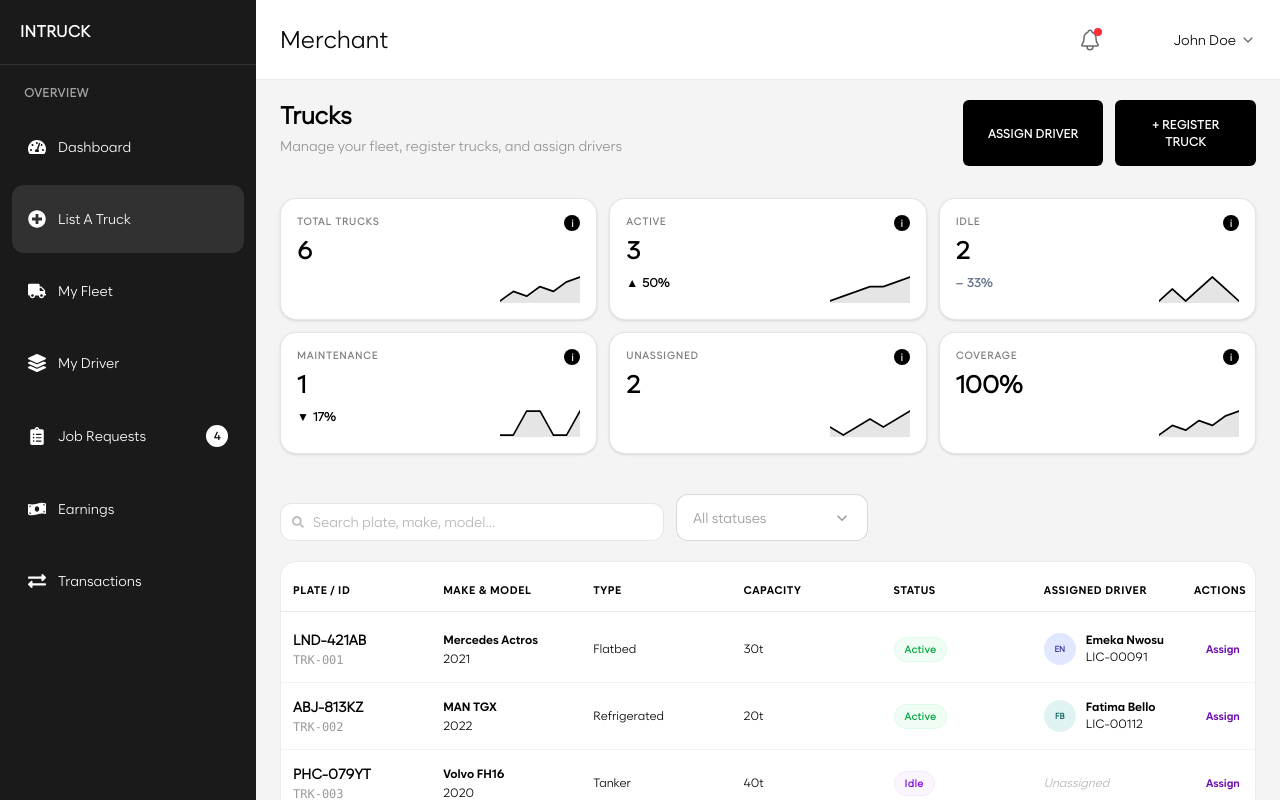
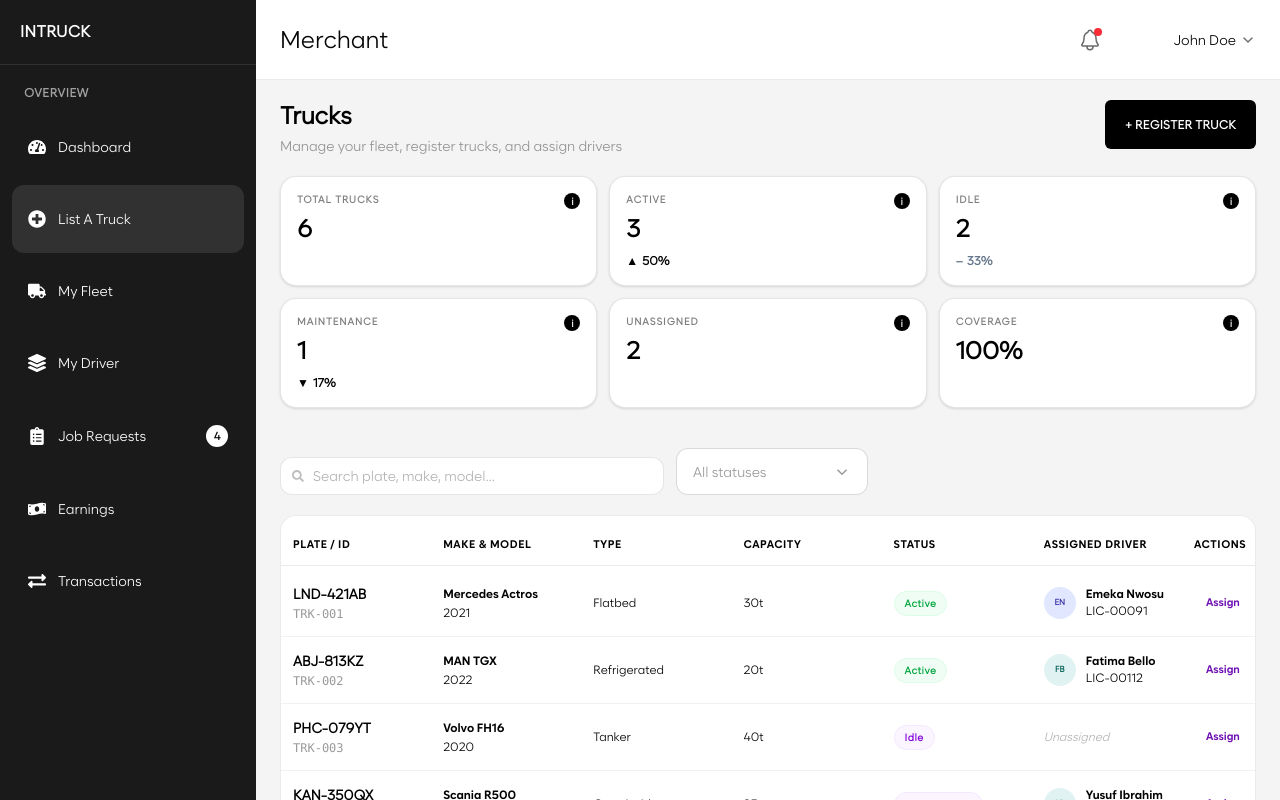
Before and after one commit to Quwambinuyo/InTruck, a React (Vite) app: page /merchant/list-truck in a window 1280 px wide. Shown: the top 800 px of the page. Built offline with nearby package versions, Linux system fonts and the light colour scheme.

Commit message:
fixed the glitchy part on the list truck and merchant dashboard

```diff
--- a/src/merchants/components/dashboard/MerchantDashboard.tsx
+++ b/src/merchants/components/dashboard/MerchantDashboard.tsx
@@ -23,7 +23,7 @@ import SuccessScoreChart from "./charts/SuccessChart";
 
 const MerchantDashboard = () => {
   return (
-    <div className="space-y-6">
+    <div className="space-y-6 px-4 sm:px-0 max-w-full overflow-x-hidden">
       <div>
         <h2 className="text-xl font-black text-black zabalBoldFont">
           Dashboard
@@ -33,14 +33,13 @@ const MerchantDashboard = () => {
         </p>
       </div>
 
-      <div className="flex flex-col lg:grid lg:grid-cols-4 gap-3">
+      <div className="grid grid-cols-1 sm:grid-cols-2 lg:grid-cols-4 gap-3">
         <StatCard
           label="Active Trucks"
           value="12"
           delta="2 this week"
           trend="up"
           icon={<FaTruck size={14} />}
-          sparkline={[8, 9, 10, 9, 11, 12, 12]}
           footer="3 on delivery"
         />
         <StatCard
@@ -49,7 +48,6 @@ const MerchantDashboard = () => {
           delta="5 today"
           trend="up"
           icon={<FaClipboardList size={14} />}
-          sparkline={[3, 5, 4, 6, 7, 5, 8]}
           footer="4 pending review"
         />
         <StatCard
@@ -58,7 +56,6 @@ const MerchantDashboard = () => {
           delta="12% vs last month"
           trend="up"
           icon={<FaMoneyBillWave size={14} />}
-          sparkline={[2800000, 3100000, 2600000, 3800000, 4200000, 3500000]}
           footer="This month"
           tooltip="Net earnings after platform fees and deductions"
         />
@@ -68,7 +65,6 @@ const MerchantDashboard = () => {
           delta="0.1 this week"
           trend="down"
           icon={<FaStar size={14} />}
-          sparkline={[4.9, 4.8, 5.0, 4.7, 4.9, 4.8]}
           footer="From 142 trips"
         />
       </div>
@@ -96,7 +92,7 @@ const MerchantDashboard = () => {
               return (
                 <div
                   key={job.id}
-                  className="flex items-start gap-3 p-3 rounded-xl border border-black/8 hover:border-black/20 hover:bg-black/[0.01] transition cursor-pointer"
+                  className="flex flex-col sm:flex-row sm:items-start justify-between gap-3 p-3 rounded-xl border border-black/8 hover:border-black/20 hover:bg-black/[0.01] transition cursor-pointer"
                 >
                   <div className="flex-1 min-w-0">
                     <div className="flex items-center gap-2 mb-1">
@@ -115,13 +111,13 @@ const MerchantDashboard = () => {
                       {job.cargo}
                     </p>
 
-                    <div className="flex items-center gap-1.5 mt-1">
-                      <FaMapMarkerAlt className="text-black/30 text-[10px]" />
-                      <span className="text-xs text-black/50 truncate zabalRegFont">
+                    <div className="flex items-center gap-1.5 mt-1 flex-wrap">
+                      <FaMapMarkerAlt className="text-black/30 text-[10px] flex-shrink-0" />
+                      <span className="text-xs text-black/50 max-w-[120px] truncate zabalRegFont">
                         {job.pickup}
                       </span>
-                      <FaChevronRight className="text-black/20 text-[9px]" />
-                      <span className="text-xs text-black/50 truncate zabalRegFont">
+                      <FaChevronRight className="text-black/20 text-[9px] flex-shrink-0" />
+                      <span className="text-xs text-black/50 max-w-[120px] truncate zabalRegFont">
                         {job.dropoff}
                       </span>
                     </div>
@@ -136,17 +132,17 @@ const MerchantDashboard = () => {
                     </div>
                   </div>
 
-                  <div className="flex flex-col items-end gap-2">
+                  <div className="flex sm:flex-col items-start sm:items-end justify-between sm:justify-start gap-2 border-t sm:border-t-0 pt-2 sm:pt-0 border-black/5">
                     <span className="text-[10px] text-black/30 zabalRegFont">
                       {job.time}
                     </span>
 
                     {job.status === "pending" && (
                       <div className="flex gap-1.5">
-                        <button className="text-[11px] font-bold px-2.5 py-1 rounded-lg bg-black text-white">
+                        <button className="text-[11px] font-bold px-2.5 py-1 rounded-lg bg-black text-white whitespace-nowrap">
                           Accept
                         </button>
-                        <button className="text-[11px] font-bold px-2.5 py-1 rounded-lg border border-black/15">
+                        <button className="text-[11px] font-bold px-2.5 py-1 rounded-lg border border-black/15 whitespace-nowrap">
                           Decline
                         </button>
                       </div>
@@ -206,7 +202,7 @@ const MerchantDashboard = () => {
                 </div>
 
                 <div className="space-y-1">
-                  <p className="text-xs text-black/50 zabalRegFont">
+                  <p className="text-xs text-black/50 zabalRegFont truncate">
                     Driver:{" "}
                     <span className="text-black font-semibold zabalSemiboldFont">
                       {truck.driver}
@@ -214,9 +210,9 @@ const MerchantDashboard = () => {
                   </p>
 
                   {truck.route && (
-                    <p className="text-[11px] text-black/40 zabalRegFont flex items-center gap-1">
-                      <FaMapMarkerAlt size={9} />
-                      {truck.route}
+                    <p className="text-[11px] text-black/40 zabalRegFont flex items-center gap-1 truncate">
+                      <FaMapMarkerAlt size={9} className="flex-shrink-0" />
+                      <span className="truncate">{truck.route}</span>
                     </p>
                   )}
                 </div>
--- /dev/null
+++ b/src/merchants/components/fleet/MyFleet.tsx
@@ -0,0 +1,5 @@
+const MyFleet = () => {
+  return <div>MyFleet</div>;
+};
+
+export default MyFleet;
--- a/src/merchants/components/index.ts
+++ b/src/merchants/components/index.ts
@@ -1,2 +1,3 @@
 export { default as MerchantDashboard } from "./dashboard/MerchantDashboard";
 export { default as ListTruck } from "./listTruck/ListTruck";
+export { default as MyFleet } from "./fleet/MyFleet";
--- a/src/merchants/components/listTruck/ListTruck.tsx
+++ b/src/merchants/components/listTruck/ListTruck.tsx
@@ -107,15 +107,9 @@ const ListTruck = () => {
     [trucks],
   );
 
-  const sparkTotal = [10, 12, 11, 13, 12, 14, 15];
-  const sparkActive = [5, 6, 7, 8, 8, 9, 10];
-  const sparkIdle = [3, 4, 3, 4, 5, 4, 3];
-  const sparkMaintenance = [2, 2, 3, 3, 2, 2, 3];
-  const sparkUnassigned = [4, 3, 4, 5, 4, 5, 6];
-
   return (
-    <div className="max-w-[1300px] mx-auto">
-      <div className="flex items-start justify-between flex-wrap gap-4 mb-8">
+    <div className="max-w-[1300px] mx-auto px-4 sm:px-0">
+      <div className="flex items-start justify-between flex-wrap gap-4 mb-5">
         <div>
           <h1 className="text-2xl font-bold text-black">Trucks</h1>
           <p className="text-sm text-black/40 mt-1">
@@ -124,11 +118,8 @@ const ListTruck = () => {
         </div>
 
         <div className="flex gap-3">
-          <Button className=" text-[12px] px-5   rounded-md bg-black">
-            Assign driver
-          </Button>
           <Button
-            className="rounded-md text-[12px] px-5  bg-black"
+            className="rounded-md text-[12px] px-5 bg-black"
             variant="merchant"
           >
             + Register truck
@@ -139,56 +130,61 @@ const ListTruck = () => {
       <div className="grid grid-cols-1 sm:grid-cols-2 lg:grid-cols-3 gap-3 mb-8">
         <StatCard
           label="Total trucks"
-          value={stats.total}
+          value={String(stats.total)}
           tooltip="All registered fleet units"
-          sparkline={sparkTotal}
         />
 
         <StatCard
           label="Active"
-          value={stats.active}
+          value={String(stats.active)}
           tooltip="Currently on delivery or in motion"
           trend="up"
-          delta={`${Math.round((stats.active / stats.total) * 100)}%`}
-          sparkline={sparkActive}
+          delta={
+            stats.total
+              ? `${Math.round((stats.active / stats.total) * 100)}%`
+              : "0%"
+          }
         />
 
         <StatCard
           label="Idle"
-          value={stats.idle}
+          value={String(stats.idle)}
           tooltip="Available but not assigned"
           trend="flat"
-          delta={`${Math.round((stats.idle / stats.total) * 100)}%`}
-          sparkline={sparkIdle}
+          delta={
+            stats.total
+              ? `${Math.round((stats.idle / stats.total) * 100)}%`
+              : "0%"
+          }
         />
 
         <StatCard
           label="Maintenance"
-          value={stats.maintenance}
+          value={String(stats.maintenance)}
           tooltip="Under service or repair"
           trend="down"
-          delta={`${Math.round((stats.maintenance / stats.total) * 100)}%`}
-          sparkline={sparkMaintenance}
+          delta={
+            stats.total
+              ? `${Math.round((stats.maintenance / stats.total) * 100)}%`
+              : "0%"
+          }
         />
 
-        <div className="lg:col-span-2 grid grid-cols-2 gap-3">
         <StatCard
           label="Unassigned"
-            value={stats.unassigned}
+          value={String(stats.unassigned)}
           tooltip="Trucks with no driver currently assigned"
-            sparkline={sparkUnassigned}
         />
 
         <StatCard
           label="Coverage"
-            value={`${Math.round(
-              ((stats.active + stats.idle + stats.maintenance) / stats.total) *
-                100,
-            )}%`}
+          value={
+            stats.total
+              ? `${Math.round(((stats.active + stats.idle + stats.maintenance) / stats.total) * 100)}%`
+              : "0%"
+          }
           tooltip="Fleet utilization coverage across all trucks"
-            sparkline={sparkTotal}
         />
-        </div>
       </div>
 
       <div className="flex gap-3 mb-5 flex-wrap items-end">
--- a/src/routes/AppRouter.tsx
+++ b/src/routes/AppRouter.tsx
@@ -12,7 +12,7 @@ import {
   TrackDeliveries,
   Transactions,
 } from "../customer/components";
-import { ListTruck, MerchantDashboard } from "../merchants/components";
+import { ListTruck, MerchantDashboard, MyFleet } from "../merchants/components";
 
 export default function AppRouter() {
   return (
@@ -26,6 +26,7 @@ export default function AppRouter() {
           {/* Merchant */}
           <Route path="/merchant/dashboard" element={<MerchantDashboard />} />
           <Route path="/merchant/list-truck" element={<ListTruck />} />
+          <Route path="/merchant/fleet" element={<MyFleet />} />
 
           {/* Customer */}
           <Route path="/customer/dashboard" element={<CustomerDashboard />} />
```
Lines whose indentation alone changed are shown as unchanged.
